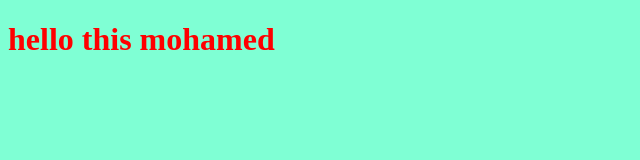
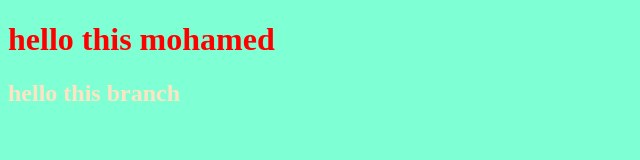
Before and after one commit to Mohamed-Elhossiny/myproject, a plain HTML site: page index.html in a window 1280 px wide. Shown: the whole page, without its empty margins (0-640 px from the left). Drawn offline with Linux system fonts and the light colour scheme.

Commit message:
adding new heading

```diff
--- a/index.html
+++ b/index.html
@@ -10,6 +10,8 @@
 <body>
 
     <h1>hello this mohamed</h1>
+    <h2>hello this branch</h2>
+
     <script src="app.js" ></script>
 </body>
 </html>
--- a/style.css
+++ b/style.css
@@ -4,3 +4,6 @@ body {
 h1{
     color: red;
 }
+h2 {
+    color: bisque;
+}
```
